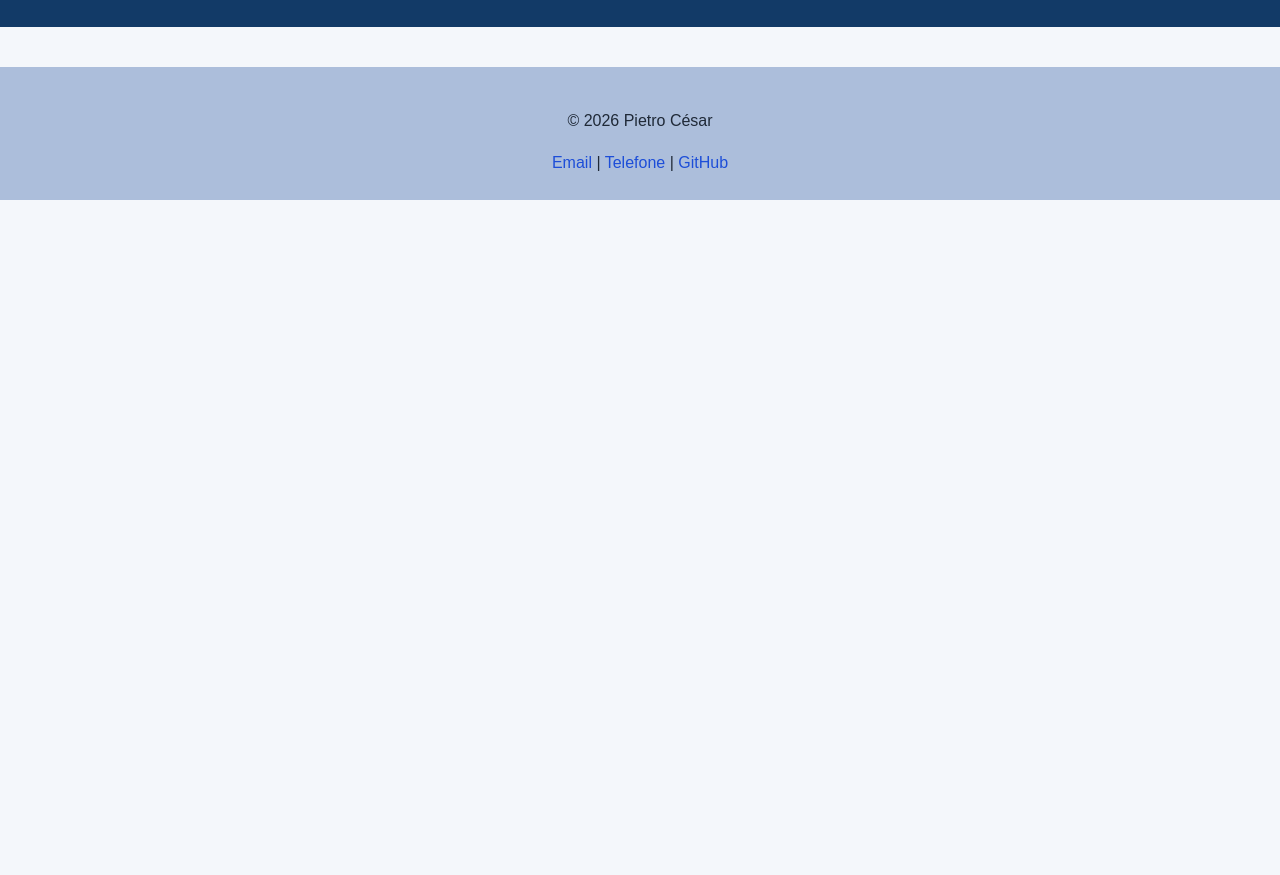
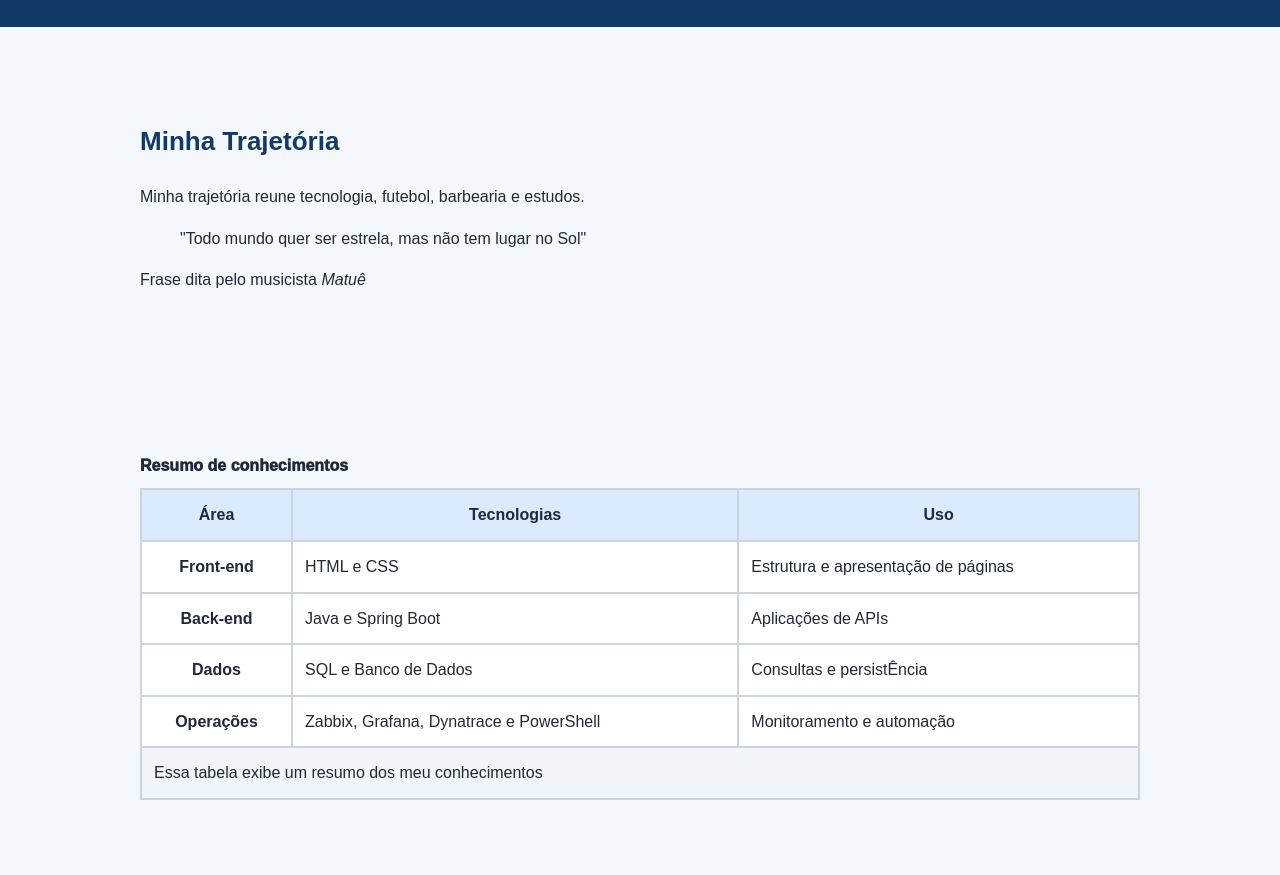
Before and after one commit to PietroCesar/pietrocesar.github.io, a plain HTML site: page pages/sobre.html in a window 1280 px wide. Shown: the part 282-1157 px from the top of the page. Before the commit the page ends 800 px from the top, so only its background shows below. Drawn offline with Linux system fonts and the light colour scheme.

Commit message:
Preenchimento e estilização da página sobre.html

```diff
--- a/pages/sobre.html
+++ b/pages/sobre.html
@@ -1,15 +1,17 @@
 <!DOCTYPE html>
 <html lang="pt-br">
+
 <head>
     <meta charset="UTF-8">
     <meta name="viewport" content="width=device-width, initial-scale=1.0">
     <link rel="stylesheet" href="../style/style-sobre.css">
     <link rel="stylesheet" href="../style/style.css">
-    <title>Sobre |  Pietro César</title>
+    <title>Sobre | Pietro César</title>
 </head>
+
 <body>
 
-     <header class="cabecalho">
+    <header class="cabecalho">
         <div class="container">
             <p class="etiqueta">Potifólio</p>
 
@@ -21,19 +23,81 @@
 
             <nav class="menu-principal">
                 <ul class="menu-lista">
-                    <li><a class="menu-link" href="index.html">Home</a></li>
-                    <li><a class="menu-link" href="./pages/sobre.html">Sobre</a></li>
-                    <li><a class="menu-link" href="./pages/projetos.html">Projetos</p></a></li>
-                    <li><a class="menu-link" href="./pages/contato.html">Contato</p></a></li>
+                    <li><a class="menu-link" href="../index.html">Home</a></li>
+                    <li><a class="menu-link" href="./sobre.html">Sobre</a></li>
+                    <li><a class="menu-link" href="./projetos.html">Projetos</p></a></li>
+                    <li><a class="menu-link" href="./contato.html">Contato</p></a></li>
                 </ul>
             </nav>
 
         </div>
     </header>
 
+    <main class="container">
+        <section class="secao">
+            <h2>Minha Trajetória</h2>
+
+            <p>
+                Minha trajetória reune tecnologia, futebol, barbearia e estudos.
+            </p>
+
+            <blockquote class="citacao">
+                "Todo mundo quer ser estrela, mas não tem lugar no Sol"
+            </blockquote>
+            <p>
+                Frase dita pelo musicista <cite>Matuê</cite>
+            </p>
+
+        </section>
+
+        <section class="secao">
+            <table class="tabela-conhecimentos">
+                <caption>Resumo de conhecimentos</caption>
+                <thead>
+                    <tr>
+                        <th scope="col">Área</th>
+                        <th scope="col">Tecnologias</th>
+                        <th scope="col">Uso</th>
+                    </tr>
+
+                </thead>
+                <tbody>
+                    <tr>
+                        <th scope="row"> Front-end</th>
+                        <td>HTML e CSS</td>
+                        <td>Estrutura e apresentação de páginas</td>
+                    </tr>
+                     <tr>
+                        <th scope="row">Back-end</th>
+                        <td>Java e Spring Boot</td>
+                        <td>Aplicações de APIs</td>
+                    </tr>
+                     <tr>
+                        <th scope="row">Dados</th>
+                        <td>SQL e Banco de Dados</td>
+                        <td>Consultas e persistÊncia</td>
+                    </tr>
+                     <tr>
+                        <th scope="row">Operações</th>
+                        <td>Zabbix, Grafana, Dynatrace e PowerShell</td>
+                        <td>Monitoramento e automação</td>
+                    </tr>
+                </tbody>
+                <tfoot>
+                    <tr>
+                        <td colspan="3">Essa tabela exibe um resumo dos meu conhecimentos</td>
+                    </tr>
+                </tfoot>
+
+            </table>
+
+        </section>
+
+    </main>
 
 
- <footer class="rodape">
+
+    <footer class="rodape">
         <div class="container">
             <p>&copy; 2026 Pietro César</p>
 
@@ -49,4 +113,5 @@
 
 
 </body>
+
 </html>
--- a/style/style-sobre.css
+++ b/style/style-sobre.css
@@ -0,0 +1,28 @@
+.tabela-conhecimentos{
+    width: 100%;
+    border: 2px solid black;
+    background-color: white;
+
+    border-collapse:collapse ;
+}
+
+.tabela-conhecimentos caption{
+    margin-bottom: 10px;
+    font-weight: 1000;
+    text-align: left;
+}
+
+.tabela-conhecimentos td,
+.tabela-conhecimentos th{
+    padding: 12px;
+
+    border: 2px solid #cbd5e1;
+}
+
+.tabela-conhecimentos thead{
+    background-color: #dbeafe;
+}
+
+.tabela-conhecimentos tfoot{
+    background-color: #f1f5f9;
+}
```
